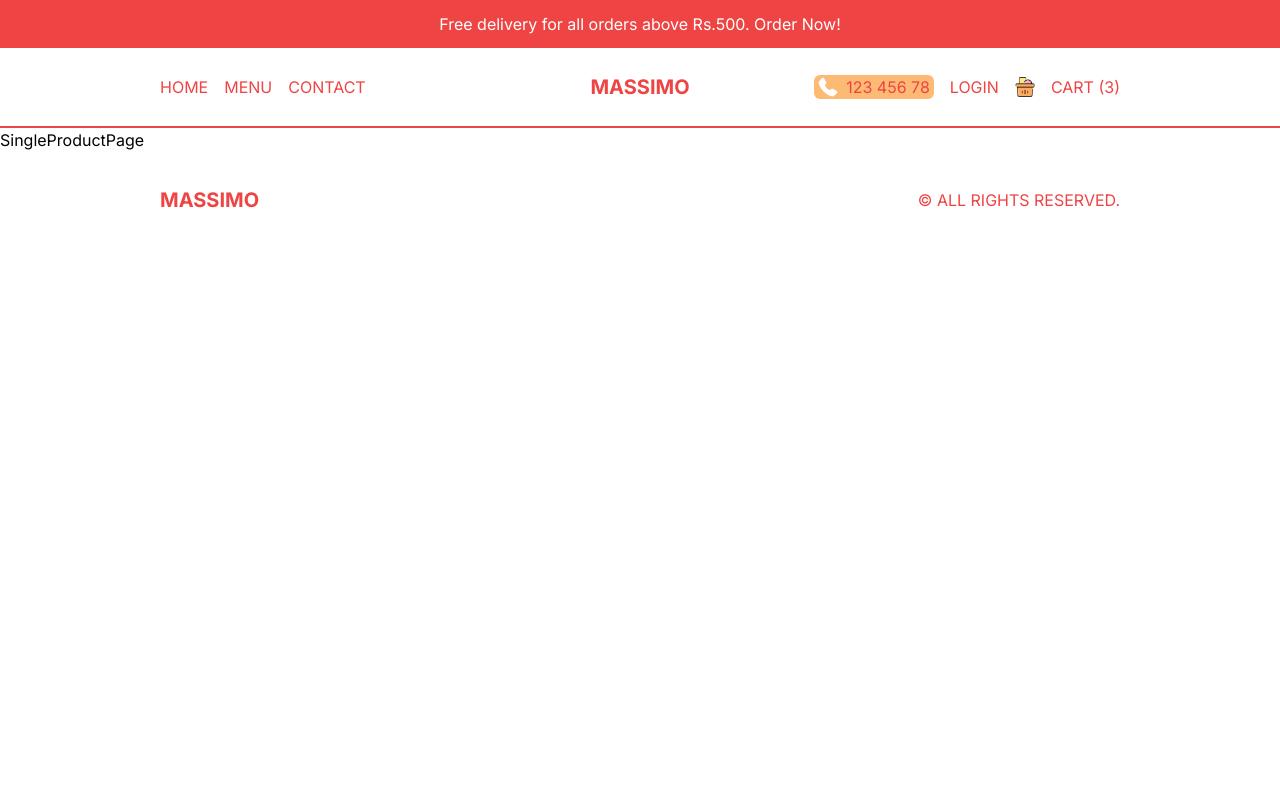
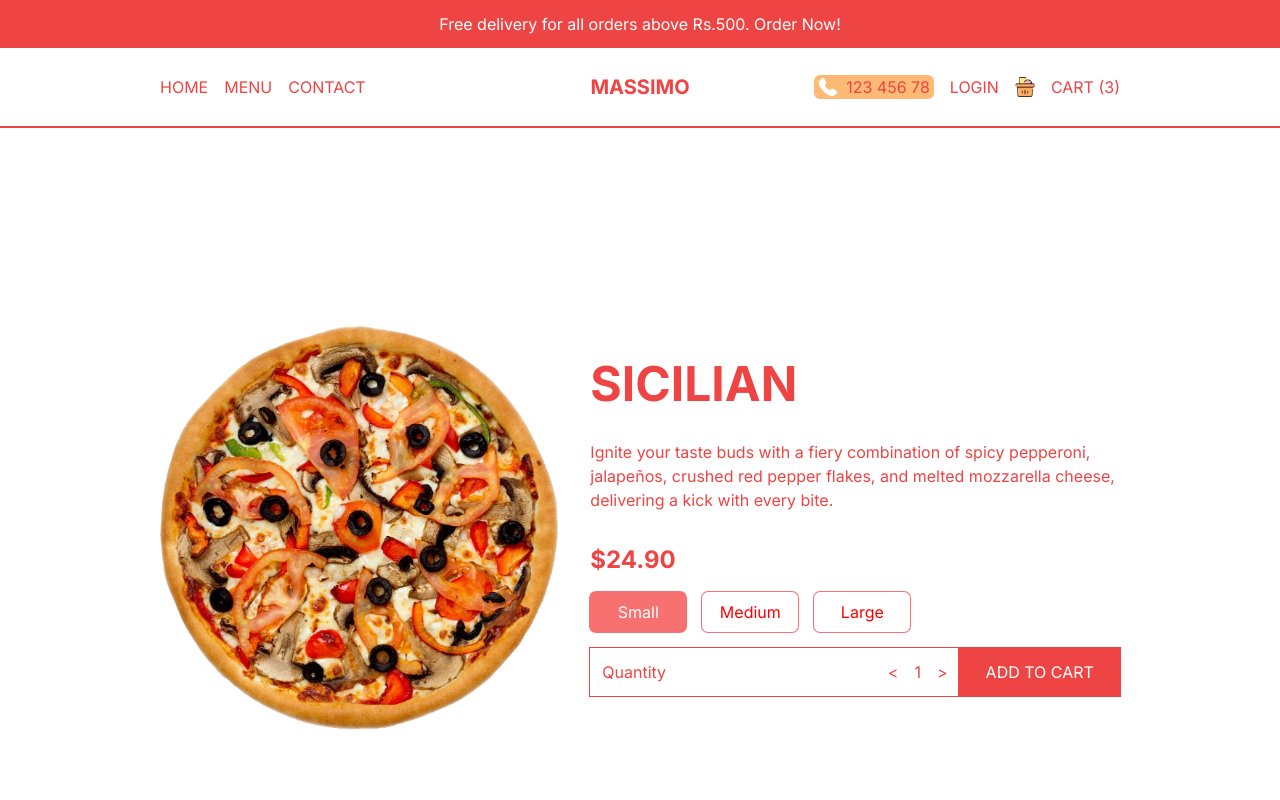
Before and after one commit to abhishekmazumder/pizzanext-del-app, a Next.js app: page /product/1 in a window 1280 px wide. Shown: the top 800 px of the page. Built offline with nearby package versions, Linux system fonts and the light colour scheme.

Commit message:
SingleProduct Page added

```diff
--- a/src/app/product/[id]/page.tsx
+++ b/src/app/product/[id]/page.tsx
@@ -1,9 +1,30 @@
-import React from 'react'
+import Price from "@/components/Price";
+import { singleProduct } from "@/data";
+import Image from "next/image";
+import React from "react";
 
 const SingleProductPage = () => {
   return (
-    <div>SingleProductPage</div>
-  )
-}
+    <div className="p-4 lg:px-20 xl:px-40 h-screen flex flex-col justify-around text-red-500 md:flex-row md:gap-8 md:items-center">
+      {/* IMAGE CONTAINER */}
+      {singleProduct.img && (
+        <div className="relative w-full h-1/2 md:h-[70%]">
+          <Image
+            src={singleProduct.img}
+            alt=""
+            className="object-contain"
+            fill
+          />
+        </div>
+      )}
+      {/* TEXT CONTAINER */}
+      <div className="h-1/2 flex flex-col gap-4 md:h-[70%] md:justify-center md:gap-6 xl:gap-8">
+        <h1 className="text-3xl font-bold uppercase xl:text-5xl">{singleProduct.title}</h1>
+        <p>{singleProduct.desc}</p>
+        <Price price={singleProduct.price} id={singleProduct.id} options={singleProduct.options}/>
+      </div>
+    </div>
+  );
+};
 
-export default SingleProductPage
+export default SingleProductPage;
--- /dev/null
+++ b/src/components/Price.tsx
@@ -0,0 +1,69 @@
+"use client";
+
+import React, { useEffect, useState } from "react";
+
+type Props = {
+  price: number;
+  id: number;
+  options?: { title: string; additionalPrice: number }[];
+};
+
+const Price = ({ price, id, options }: Props) => {
+  const [total, setTotal] = useState(price);
+  const [quantity, setQuantity] = useState(1);
+  const [selected, setSelected] = useState(0);
+
+  useEffect(() => {
+    setTotal(
+      quantity * (options ? price + options[selected].additionalPrice : price)
+    );
+  }, [quantity, selected, options, price]);
+
+  return (
+    <div className="flex flex-col gap-4">
+      <h2 className="text-2xl font-bold">${total.toFixed(2)}</h2>
+      {/* OPTIONS CONTAINER */}
+      <div className="flex gap-4">
+        {options?.map((option, index) => (
+          <button
+            key={option.title}
+            className="min-w-[6rem] p-2 ring-1 ring-red-400 rounded-md"
+            style={{
+              background: selected === index ? "rgb(248 113 113)" : "white",
+              color: selected === index ? "white" : "red",
+            }}
+            onClick={() => setSelected(index)}
+          >
+            {option.title}
+          </button>
+        ))}
+      </div>
+      {/* QUANTITY AND ADD BUTTON CONTAINER */}
+      <div className="flex justify-between items-center">
+        {/* QUANTITY */}
+        <div className="flex justify-between w-full p-3 ring-1 ring-red-500">
+          <span>Quantity</span>
+          <div className="flex gap-4 items-center">
+            <button
+              onClick={() => setQuantity((prev) => (prev > 1 ? prev - 1 : 1))}
+            >
+              {"<"}
+            </button>
+            <span>{quantity}</span>
+            <button
+              onClick={() => setQuantity((prev) => (prev < 9 ? prev + 1 : 9))}
+            >
+              {">"}
+            </button>
+          </div>
+        </div>
+        {/* CART BUTTON */}
+        <button className="uppercase w-56 bg-red-500 text-white p-3 ring-1 ring-red-500">
+          Add to Cart
+        </button>
+      </div>
+    </div>
+  );
+};
+
+export default Price;
```
